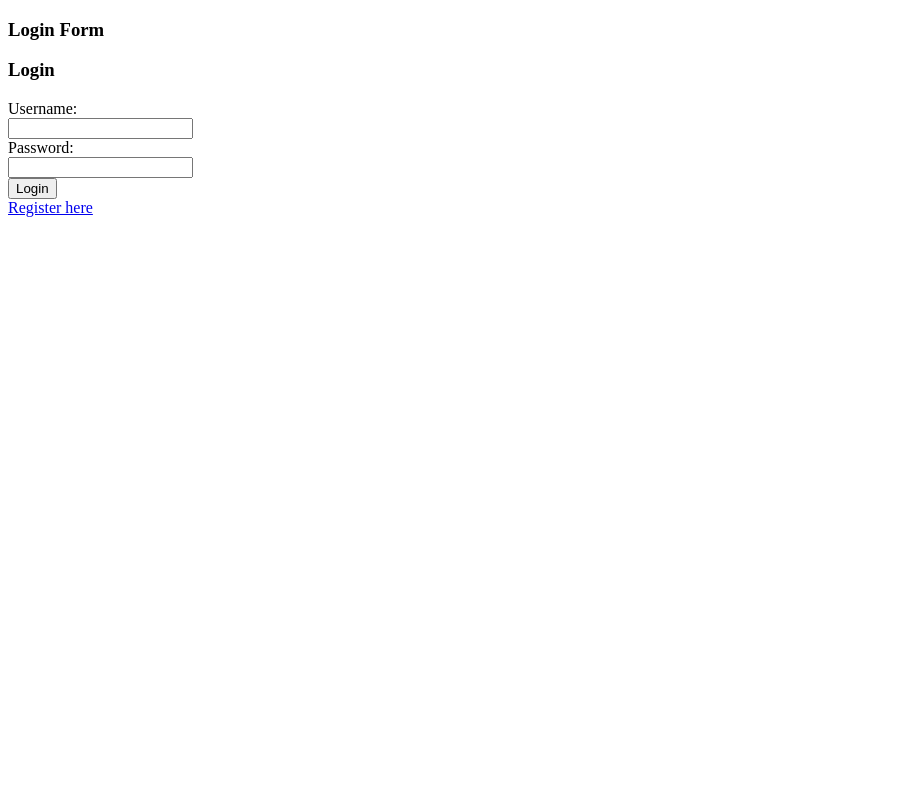
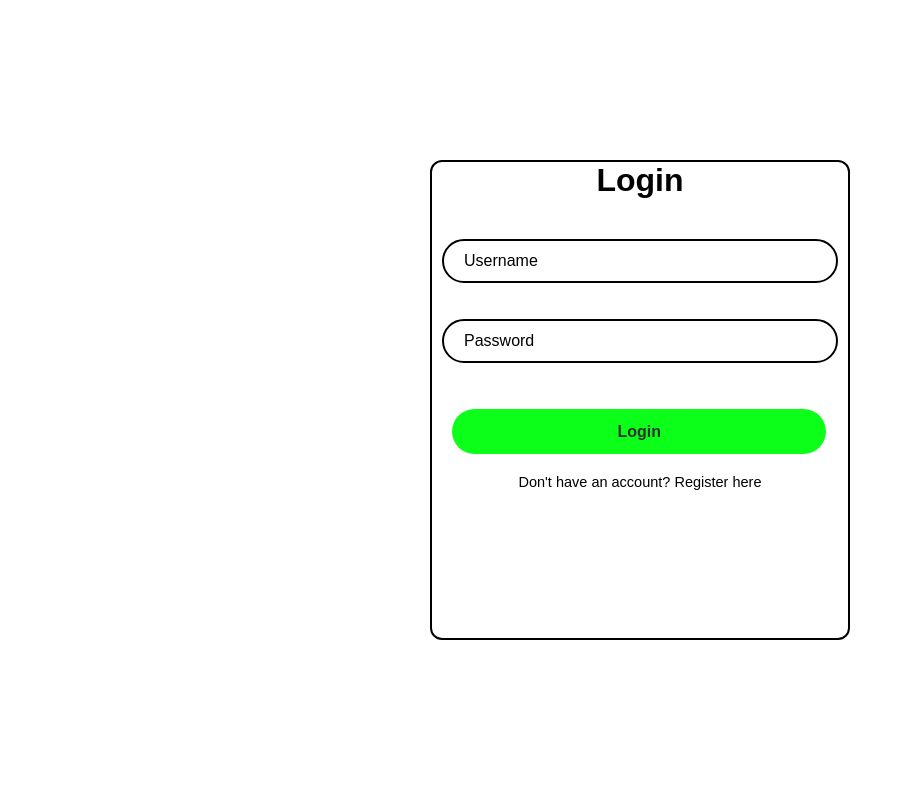
Before and after one commit to st4nTheMan/web-finals-project, a PHP site: page / in a window 1280 px wide. Shown: the whole page, without its empty margins (0-905 px from the left). Run offline with PHP 8.4, Linux system fonts and the light colour scheme.

Commit message:
Applied css to login form

```diff
--- /dev/null
+++ b/css/login_style.css
@@ -0,0 +1,90 @@
+* {
+  margin: 0;
+  padding: 0;
+  box-sizing: border-box;
+  font-family: "Poppins", sans-serif;
+}
+
+body {
+  display: flex;
+  justify-content: center;
+  align-items: center;
+  min-height: 100vh;
+  background-color: #fff;
+}
+
+.container {
+  position: relative;
+  width: 420px;
+  height: 480px;
+}
+
+.login-form {
+  width: 100%;
+  height: 100%;
+  background-color: #fff;
+  border: 2px solid black;
+  border-radius: 12px;
+  backdrop-filter: blur(10px);
+}
+
+.login-form h1 {
+  font: 35px;
+  text-align: center;
+  color: black;
+}
+
+.login-form .form-group {
+  position: relative;
+  width: 100%;
+  height: 50px;
+  margin: 30px 0;
+  padding: 10px 10px;
+}
+
+.form-group input {
+  width: 100%;
+  height: 100%;
+  background: transparent;
+  border: none;
+  outline: none;
+  border: 2px solid rgb(0, 0, 0);
+  border-radius: 40px;
+  color: black;
+  font-size: 1rem;
+  padding: 20px 45px 20px 20px;
+}
+
+.form-group input::placeholder {
+  color: black;
+}
+
+.login-form p a {
+  color: black;
+  text-decoration: none;
+}
+
+.login-form a:hover {
+  text-decoration: underline;
+}
+
+.login-form button {
+  width: 90%;
+  height: 45px;
+  margin-top: 20px;
+  margin-left: 20px;
+  background: rgb(11, 255, 24);
+  border: none;
+  outline: none;
+  border-radius: 40px;
+  cursor: pointer;
+  font-size: 1rem;
+  color: #333;
+  font-weight: 600;
+}
+
+.login-form #reg_link {
+  font-size: 14.5px;
+  text-align: center;
+  margin: 20px;
+}
--- a/view/login.php
+++ b/view/login.php
@@ -1,38 +1,33 @@
 <!DOCTYPE html>
 <html lang="en">
+
 <head>
     <meta charset="UTF-8">
     <meta name="viewport" content="width=device-width, initial-scale=1.0">
-        <title>Document</title>
+    <title></title>
+    <link rel="stylesheet" href="../css/login_style.css">
 </head>
+
 <body>
     <div id="login">
-            <h3>Login Form</h3>
         <div class="container">
-                <div id="login-row">
-                    <div id="login-column">
             <div class="login-form">
                 <form action="" method="POST" class="form" id="login-form">
-                                <h3>Login</h3>
+                    <h1>Login</h1>
                     <div class="form-group">
-                                    <label for="username" class="txt-info">Username: </label><br>
-                                    <input type="text" name="username" id="username" class="form-control">
+                        <input type="text" name="username" id="username" placeholder="Username" required>
                     </div>
                     <div class="form-group">
-                                    <label for="password" class="txt-info">Password: </label><br>
-                                    <input type="password" name="password" id="password" class="form-control">
+                        <input type="password" name="password" id="password" placeholder="Password" required>
                     </div>
-                                <div class="form-group">
-                                    <input type="submit" name="LoginSubmit" value="Login"/>
-                                </div>
+                    <button class="btn" type="submit" name="LoginSubmit" value="Login"> Login</button>
                     <div id="reg_link">
-                                    <a href="?register=true" class="text-info">Register here</a>
+                        <p>Don't have an account? <a href="?register=true" class="text-info">Register here</a> </p>
                     </div>
                 </form>
             </div>
         </div>
     </div>
-            </div>
-        </div>
 </body>
+
 </html>
```
Lines whose indentation alone changed are shown as unchanged.
